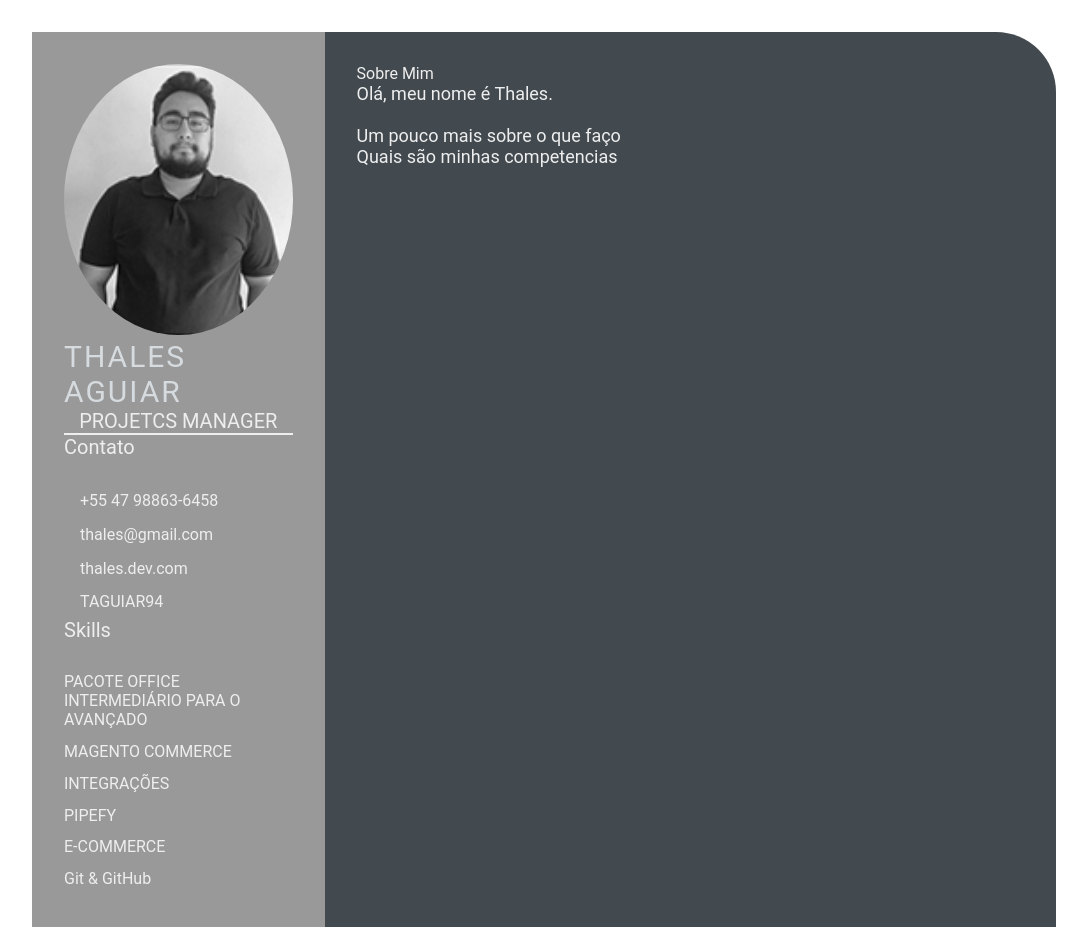
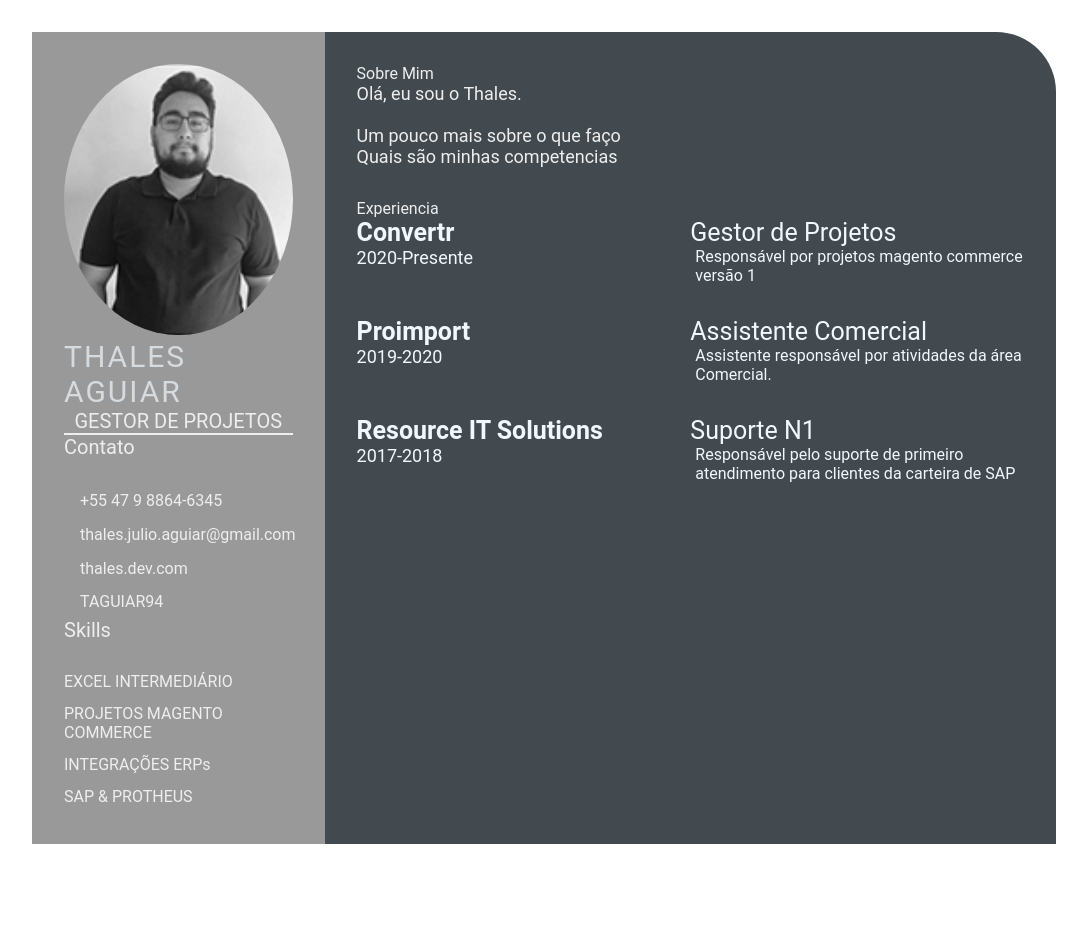
Before and after one commit to TAGUIAR94/devweekgit.github.io, a plain HTML site: page index.html in a window 1280 px wide. Shown: the whole page, without its empty margins (96-1183 px from the left). After the commit the page ends 876 px from the top, so only its background shows below. Drawn offline with Linux system fonts and the light colour scheme.

Commit message:
feature: add style.css (#5)

```diff
--- a/index.html
+++ b/index.html
@@ -1,12 +1,9 @@
 <!DOCTYPE html>
 <html lang="en">
 <head>
-    <!-- configurações de compatibilidade de navegadores -->
     <meta charset="UTF-8">
     <meta http-equiv="X-UA-Compatible" content="IE=edge">
     <meta name="viewport" content="width=device-width, initial-scale=1.0">
-    <!-- configurações de compatibilidade de navegadores -->
-
     <title>Thales Aguiar CV</title>
 
     <!-- Custom CSS -->
@@ -17,16 +14,16 @@
         <section class="left-section">
             <div class="left-section-contents">
                 <div class="profile">
-                    <img class="profile-image" src="imagem/profile-image.jpeg" alt="Profile image">
+                    <img class="profile-image" src="img/profile-image.jpeg" alt="Profile image">
                     <p class="name">Thales Aguiar</p>
-                    <p class="profession">Projetcs Manager</p>
+                    <p class="profession">Gestor de Projetos</p>
                 </div>
                 <div class="contact-info">
                     <p class="left-title">Contato</p>
                     <ul>
-                        <li><i class="fa fa-phone"></i>+55 47 98863-6458
+                        <li><i class="fa fa-phone"></i>+55 47 9 8864-6345
                         </li>
-                        <li><i class="fa fa-envelope"></i>thales@gmail.com
+                        <li><i class="fa fa-envelope"></i>thales.julio.aguiar@gmail.com
                         </li>
                         <li><i class="fa fa-globe"></i>thales.dev.com
                         </li>
@@ -37,12 +34,10 @@
                 <div class="skills">
                     <p class="left-title">Skills</p>
                     <ul>
-                        <li><p>PACOTE OFFICE INTERMEDIÁRIO PARA O AVANÇADO</p></li>
-                        <li><p>MAGENTO COMMERCE</p></li>
-                        <li><p>INTEGRAÇÕES</p></li>
-                        <li><p>PIPEFY</p></li>
-                        <li><p>E-COMMERCE</p></li>
-                        <li><p>Git & GitHub</p></li>
+                        <li><p>EXCEL INTERMEDIÁRIO</p></li>
+                        <li><p>PROJETOS MAGENTO COMMERCE</p></li>
+                        <li><p>INTEGRAÇÕES ERPs</p></li>
+                        <li><p>SAP & PROTHEUS</p></li>
                     </ul>
                 </div>
             </div>
@@ -50,14 +45,58 @@
 
         <section class="right-section">
             <div class="right-section-contents">
+                <!-- sobre mim -->
                 <section class="about gap">
                     <div class="right-title">Sobre Mim</div>
                     <p class="about-me-contents">
-                        Olá, meu nome é Thales.<br>
+                        Olá, eu sou o Thales.<br>
                         <br> Um pouco mais sobre o que faço
                         <br> Quais são minhas competencias
                     </p>
                 </section>
+                <!-- fim sobre mim -->
+
+                <!-- experiencia -->
+                <section class="experience gap">
+                    <div class="right-title">Experiencia</div>
+                    <div class="experience-contents">
+                        <div class="exp-left">
+                            <p class="exp-company-name">Convertr</p>
+                            <p class="exp-time-period">2020-Presente</p>
+                        </div>
+                        <div class="exp-right">
+                            <p class="exp-position">Gestor de Projetos</p>
+                            <p class="exp-desc">
+                                Responsável por projetos magento commerce versão 1
+                            </p>
+                        </div>
+                    </div>
+                    <div class="experience-contents">
+                        <div class="exp-left">
+                            <p class="exp-company-name">Proimport</p>
+                            <p class="exp-time-period">2019-2020</p>
+                        </div>
+                        <div class="exp-right">
+                            <p class="exp-position">Assistente Comercial</p>
+                            <p class="exp-desc">
+                                Assistente responsável por atividades da área Comercial.
+                            </p>
+                        </div>
+                    </div>
+                    <div class="experience-contents">
+                        <div class="exp-left">
+                            <p class="exp-company-name">Resource IT Solutions</p>
+                            <p class="exp-time-period">2017-2018</p>
+                        </div>
+                        <div class="exp-right">
+                            <p class="exp-position">Suporte N1</p>
+                            <p class="exp-desc">
+                                Responsável pelo suporte de primeiro atendimento para clientes da carteira de SAP
+                            </p>
+                        </div>
+                    </div>
+                </section>
+                <!-- fim experiencia -->
             </div>
         </section>
     </main>
--- a/style.css
+++ b/style.css
@@ -101,3 +101,38 @@
     font-size: 18px;
     color: #eeeeee;
 }
+
+.experience-contents,
+.education-contents,
+.awards-contents {
+    display: grid;
+    grid-template-columns: repeat(2, 1fr);
+    padding-bottom: 2rem;
+    color: #F1F8FD;
+}
+
+.exp-company-name,
+.education-school-name,
+.awards-company-name {
+    font-size: 25px;
+    font-weight: bold;
+}
+
+.exp-time-period,
+.educationp-time-period,
+.awards-time-period {
+    font-size: 18px;
+}
+
+.exp-position,
+.education-subject,
+.awards-name {
+    font-size: 25px;
+}
+
+.exp-desc,
+.education-desc,
+.awards-desc {
+    font-size: 16px;
+    padding-left: 5px;
+}
```
Also changed, not shown: img/profile-image.jpeg (added).
